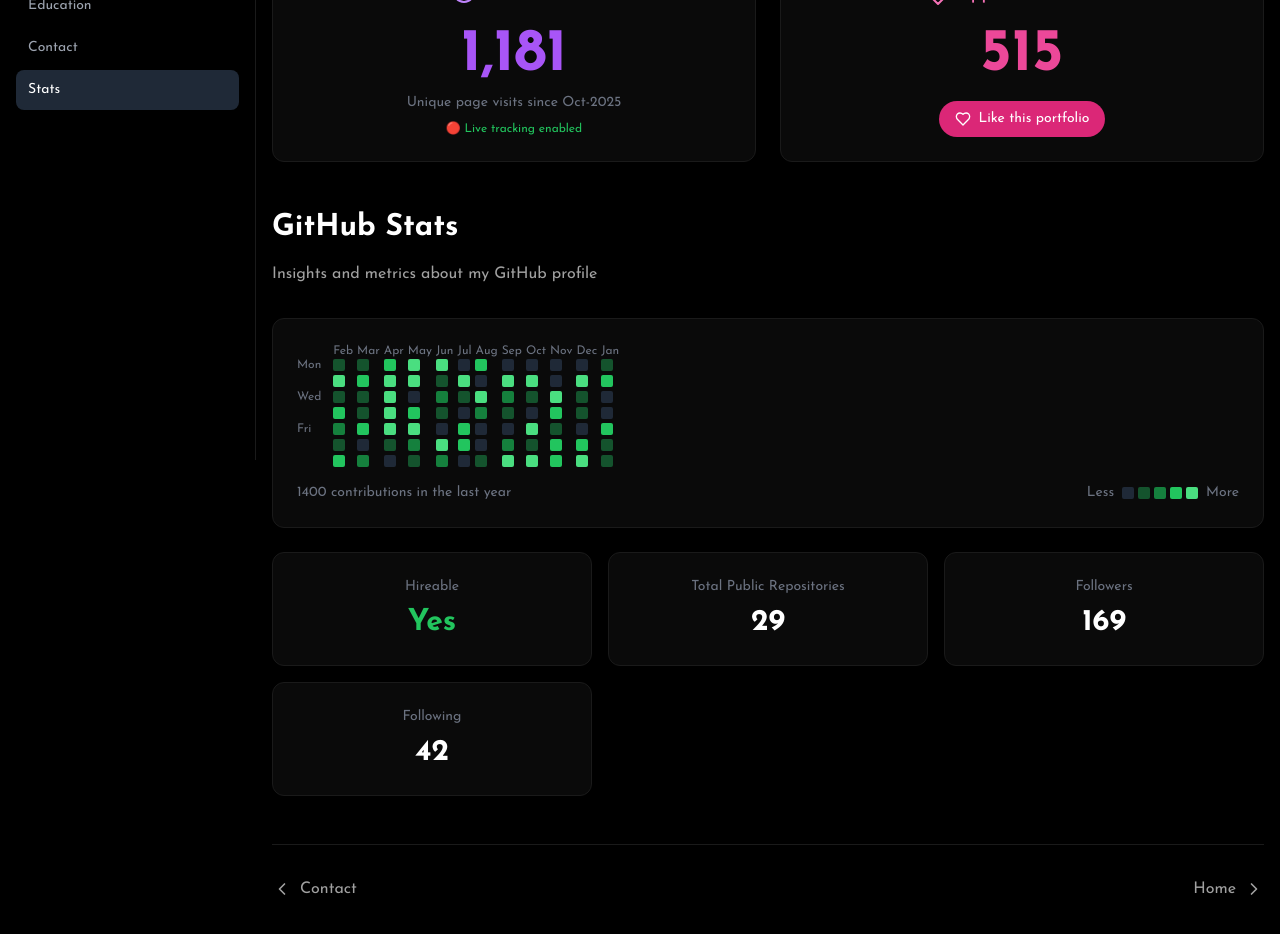
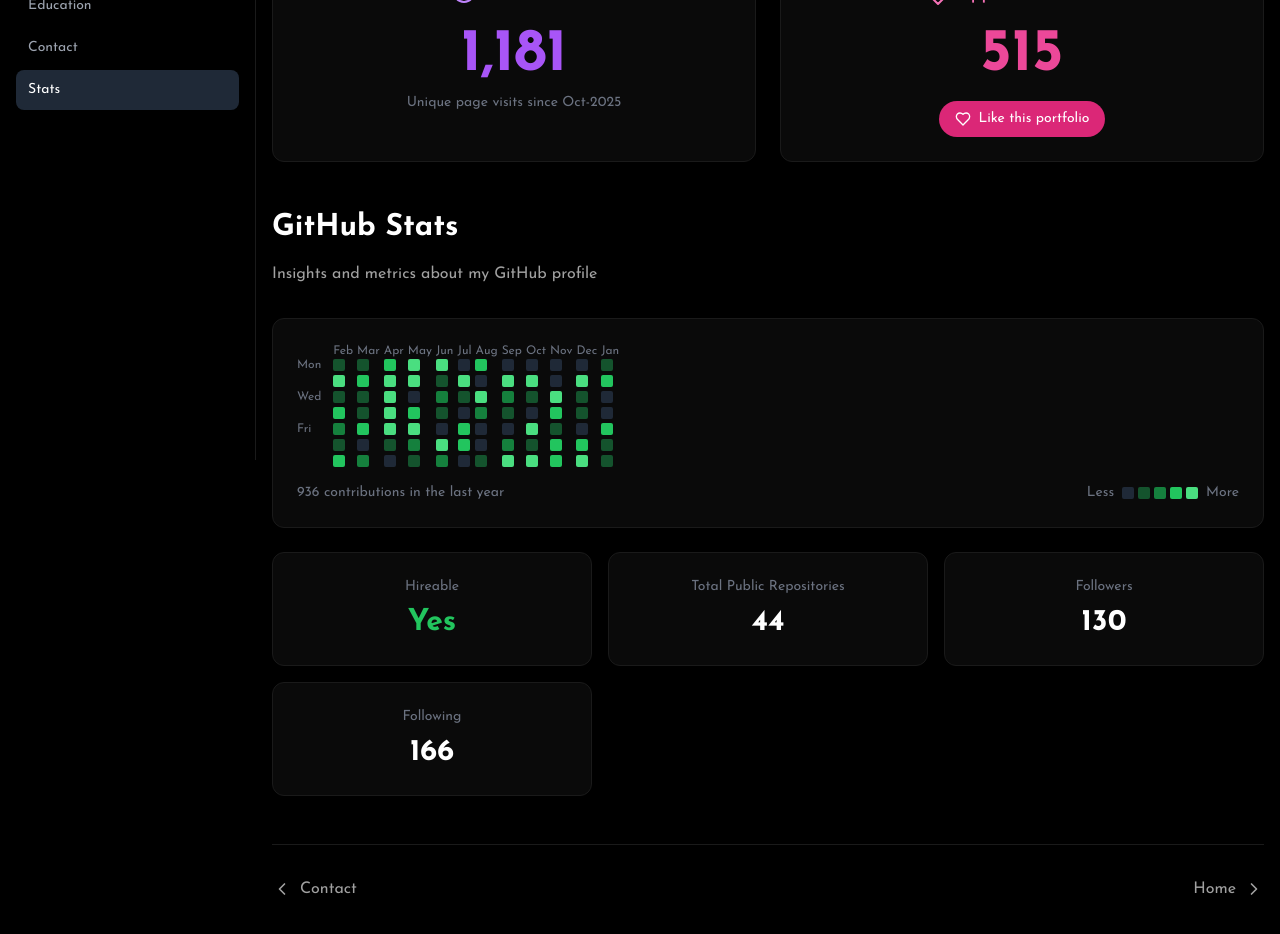
Before and after one commit to dhruval1907/My-Portfolio, a React (Vite) app: page /stats in a window 1280 px wide. Shown: the part 340-1274 px from the top of the page. Built offline with nearby package versions, Linux system fonts and the light colour scheme.

Commit message:
states page is worst

```diff
--- a/src/pages/Stats.jsx
+++ b/src/pages/Stats.jsx
@@ -84,7 +84,7 @@
             </div>
             <p className="text-6xl font-bold text-purple-500 mb-2">{pageViews.toLocaleString()}</p>
             <p className="text-sm text-gray-500">Unique page visits since Oct-2025</p>
-            <p className="text-xs text-green-500 mt-2">🔴 Live tracking enabled</p>
+            <p className="text-xs text-green-500 mt-2"></p>
           </Card>
 
           <Card hover={false} className="text-center">
@@ -96,11 +96,10 @@
             <button
               onClick={handleLike}
               disabled={hasLiked}
-              className={`inline-flex items-center gap-2 mt-2 px-4 py-2 rounded-full transition-all ${
-                hasLiked
+              className={`inline-flex items-center gap-2 mt-2 px-4 py-2 rounded-full transition-all ${hasLiked
                   ? 'bg-pink-900/20 text-pink-400 cursor-not-allowed'
                   : 'bg-pink-600 hover:bg-pink-500 text-white cursor-pointer'
-              }`}
+                }`}
             >
               <Heart size={16} className={hasLiked ? 'fill-pink-400' : ''} />
               <span className="text-sm">{hasLiked ? 'Thank you!' : 'Like this portfolio'}</span>
@@ -138,7 +137,7 @@
               ))}
             </div>
             <div className="flex items-center justify-between text-sm">
-              <span className="text-gray-500">1400 contributions in the last year</span>
+              <span className="text-gray-500">936 contributions in the last year</span>
               <div className="flex items-center gap-2">
                 <span className="text-gray-500">Less</span>
                 <div className="flex gap-1">
@@ -159,15 +158,15 @@
             </Card>
             <Card hover={false} className="text-center">
               <p className="text-sm text-gray-500 mb-2">Total Public Repositories</p>
-              <p className="text-3xl font-bold text-white">29</p>
+              <p className="text-3xl font-bold text-white">44</p>
             </Card>
             <Card hover={false} className="text-center">
               <p className="text-sm text-gray-500 mb-2">Followers</p>
-              <p className="text-3xl font-bold text-white">169</p>
+              <p className="text-3xl font-bold text-white">130</p>
             </Card>
             <Card hover={false} className="text-center">
               <p className="text-sm text-gray-500 mb-2">Following</p>
-              <p className="text-3xl font-bold text-white">42</p>
+              <p className="text-3xl font-bold text-white">166</p>
             </Card>
             {/* <Card hover={false} className="text-center">
               <p className="text-sm text-gray-500 mb-2">Current Company</p>
```
